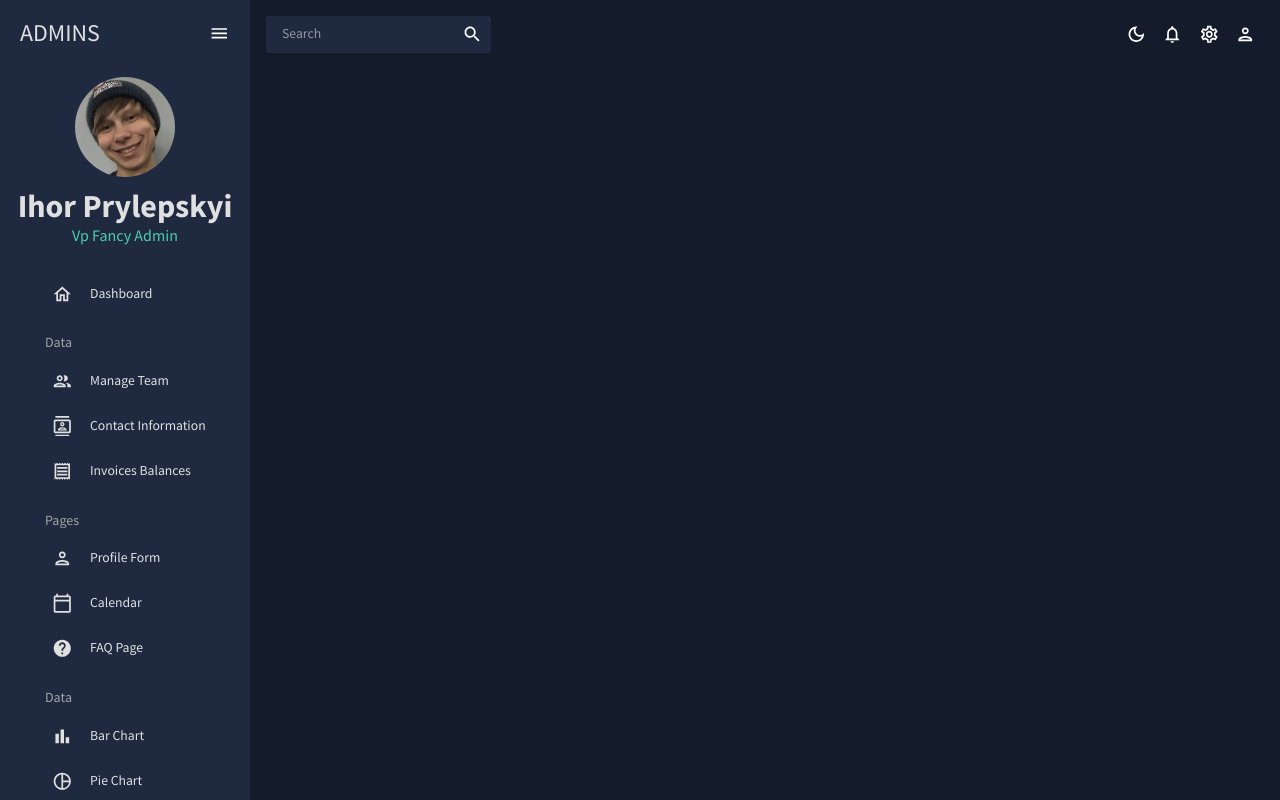
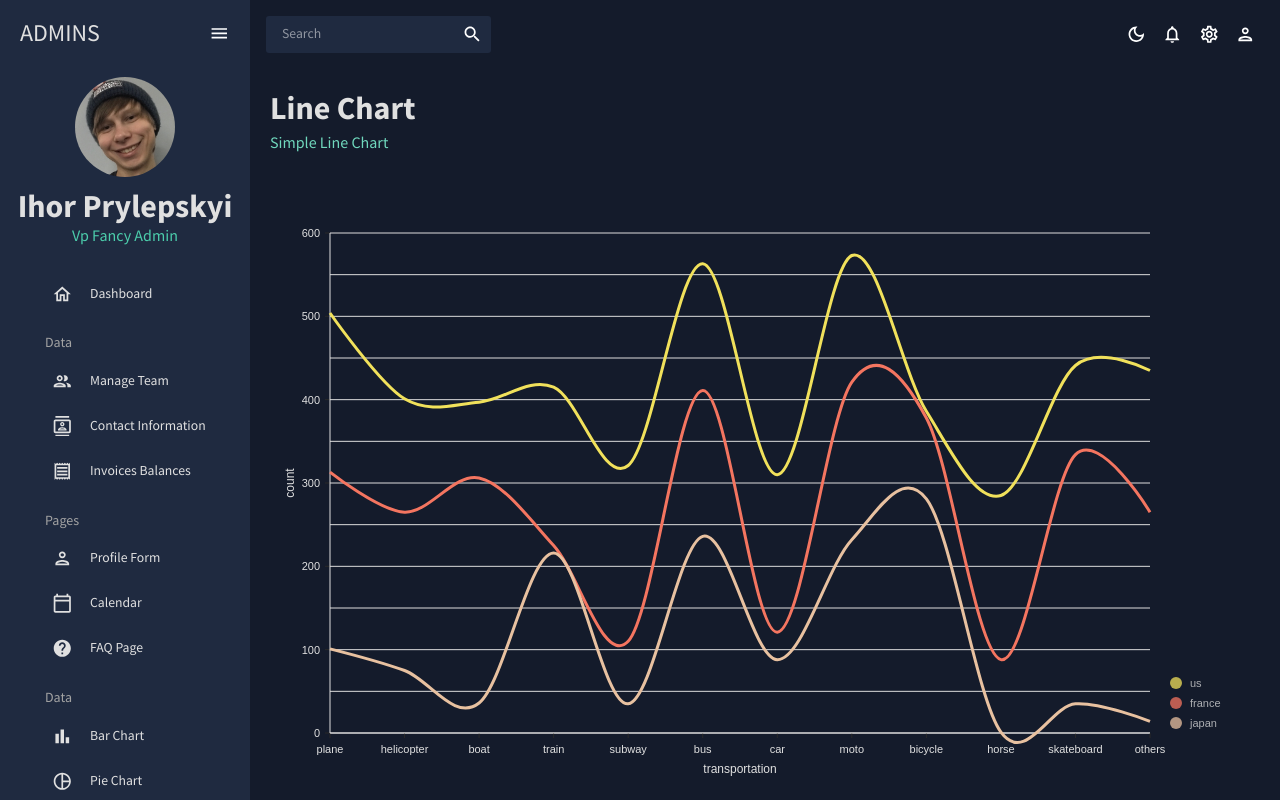
Before and after one commit to iSmelb/admin-dashboard, a React (Create React App) app: page /#/line in a window 1280 px wide. Built offline with nearby package versions, Linux system fonts and the light colour scheme.

Commit message:
added line chart

```diff
--- /dev/null
+++ b/src/components/LineChart.jsx
@@ -0,0 +1,122 @@
+import { useTheme } from "@emotion/react";
+import { tokens } from "../theme";
+import { mockLineData as data } from "../data/mockData";
+import { ResponsiveLine } from "@nivo/line";
+
+const LineChart = ({isDashboard = false}) => {
+  const theme = useTheme();
+  const colors = tokens(theme.palette.mode);
+
+  return (
+    <ResponsiveLine
+      data={data}
+      theme={{
+        axis: {
+          domain: {
+            line: {
+              stroke: colors.grey[100],
+            },
+          },
+          legend: {
+            text: {
+              fill: colors.grey[100]
+            }
+          },
+          ticks: {
+            line: {
+              stroke: colors.grey[800],
+              strokeWidth: 1,
+            },
+            text: {
+              fill: colors.grey[100],
+            },
+          },
+        },
+        legends: {
+          text: {
+            fill: colors.grey[100],
+          },
+        },
+        tooltip: {
+          container: {
+            color: colors.grey[400],
+          },
+        },
+        crosshair: {
+          line: {
+            stroke: colors.grey[100]
+          }
+        }
+      }}
+      lineWidth={3}
+      colors={isDashboard ? { datum: "color" } : { scheme: "nivo" }}
+      margin={{ top: 50, right: 110, bottom: 50, left: 60 }}
+      xScale={{ type: "point" }}
+      yScale={{
+        type: "linear",
+        min: "auto",
+        max: "auto",
+        stacked: true,
+        reverse: false,
+      }}
+      yFormat=" >-.2f"
+      curve="cardinal"
+      axisTop={null}
+      axisRight={null}
+      axisBottom={{
+        orient: "bottom",
+        tickSize: 5,
+        tickPadding: 5,
+        tickRotation: 0,
+        legend: isDashboard ? undefined : "transportation",
+        legendOffset: 36,
+        legendPosition: "middle",
+      }}
+      axisLeft={{
+        orient: "left",
+        tickValues: 5,
+        tickSize: 5,
+        tickPadding: 5,
+        tickRotation: 0,
+        legend: isDashboard ? undefined : "count",
+        legendOffset: -40,
+        legendPosition: "middle",
+      }}
+      enableGridX={false}
+      pointSize={10}
+      pointColor={{ theme: "background" }}
+      pointBorderWidth={2}
+      pointBorderColor={{ from: "serieColor" }}
+      point
+      useMesh={true}
+      legends={[
+        {
+          anchor: "bottom-right",
+          direction: "column",
+          justify: false,
+          translateX: 100,
+          translateY: 0,
+          itemsSpacing: 0,
+          itemDirection: "left-to-right",
+          itemWidth: 80,
+          itemHeight: 20,
+          itemOpacity: 0.75,
+          symbolSize: 12,
+          symbolShape: "circle",
+          symbolBorderColor: "rgba(0, 0, 0, .5)",
+          effects: [
+            {
+              on: "hover",
+              style: {
+                itemBackground: "rgba(0, 0, 0, .03)",
+                itemOpacity: 1,
+              },
+            },
+          ],
+        },
+      ]}
+    />
+  );
+};
+
+export default LineChart;
--- a/src/routes/AppRoutes.jsx
+++ b/src/routes/AppRoutes.jsx
@@ -6,6 +6,7 @@
 import FAQ from "../scenes/faq";
 import Form from "../scenes/form";
 import Invoices from "../scenes/invoices";
+import Line from "../scenes/line";
 import Pie from "../scenes/pie";
 import Team from "../scenes/team";
 
@@ -21,6 +22,7 @@
       <Route path="/faq" element={<FAQ/>}/>
       <Route path="/bar" element={<Bar/>}/>
       <Route path="/pie" element={<Pie/>}/>
+      <Route path="/line" element={<Line/>}/>
     </Routes>
   )
 }
--- /dev/null
+++ b/src/scenes/line/index.jsx
@@ -0,0 +1,16 @@
+import { Box } from "@mui/material";
+import LineChart from "../../components/LineChart";
+import Header from "../../components/Header";
+
+const Line = () => {
+  return (
+    <Box m="20px">
+      <Header title="Line Chart" subtitle="Simple Line Chart"/>
+      <Box height="75vh">
+        <LineChart/>
+      </Box>
+    </Box>
+  )
+}
+
+export default Line
```
